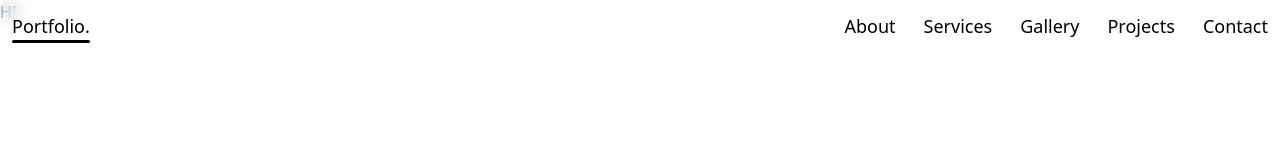
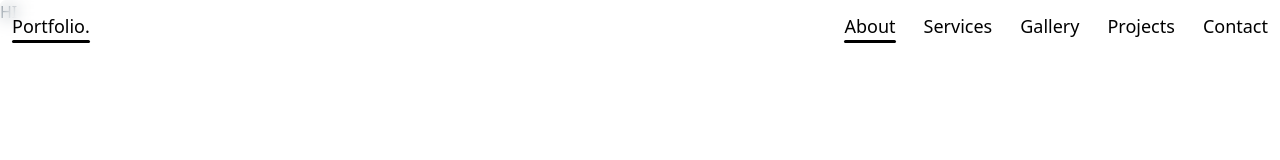
Before and after one commit to AseelFatayerji/CodeCanvas, a React (Vite) app: page / in a window 1280 px wide. Shown: the top 160 px of the page. Built offline with nearby package versions, Linux system fonts and the light colour scheme; the HTML template or start-up script is replaced by a standard one.

Commit message:
Updated navbar

```diff
--- a/src/components/navbar.jsx
+++ b/src/components/navbar.jsx
@@ -10,7 +10,7 @@ function Navbar() {
           </NavLink>
         </div>
         <div className="flex gap-7 justify-even">
-          <NavLink to="/About" className="">
+          <NavLink to="/" className="">
             About
           </NavLink>
           <NavLink to="/Services" className="">
```
